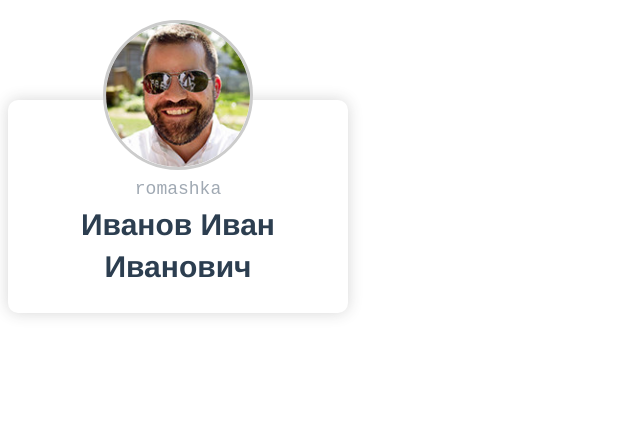
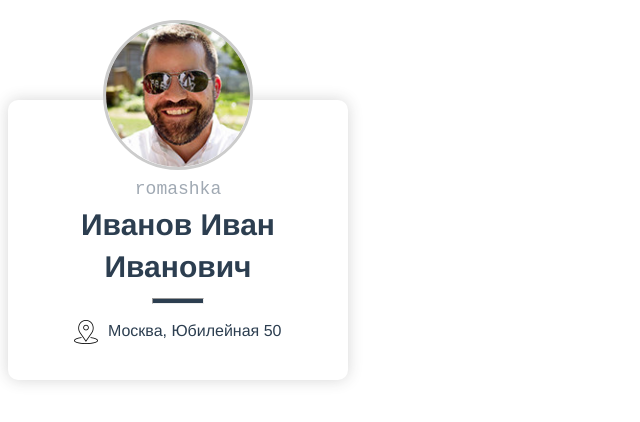
Before and after one commit to Nintiko/vue_user_card, a Vue app: page / in a window 1280 px wide. Shown: the top 422 px of the page, without its empty margins (0-640 px from the left). Built offline with nearby package versions, Linux system fonts and the light colour scheme.

Commit message:
ReadyUserCard

```diff
--- a/src/components/UserCard.vue
+++ b/src/components/UserCard.vue
@@ -3,7 +3,8 @@
     <UserImage />
     <UserNickname />
     <UserName />
-    <Line />
+    <UserLine />
+    <UserInfo />
   </div>
 </template>
 
@@ -11,7 +12,8 @@
 import UserImage from "./UserImage.vue";
 import UserNickname from "./UserNickname.vue";
 import UserName from "./UserName.vue";
-import Line from "./Line.vue";
+import UserLine from "./UserLine.vue";
+import UserInfo from "./UserInfo.vue";
 
 export default {
   name: "UserCard",
@@ -19,7 +21,8 @@ export default {
     UserImage,
     UserNickname,
     UserName,
-    Line,
+    UserLine,
+    UserInfo,
   },
 };
 </script>
--- a/src/components/UserImage.vue
+++ b/src/components/UserImage.vue
@@ -9,11 +9,11 @@ export default {
 </script>
 
 <style>
-.user-photo {
-  box-sizing: border-box;
-  height: 150px;
-  margin-top: -100px;
-  border-radius: 50%;
-  border: 3px solid #ccc;
+.user-card .user-photo {
+    box-sizing: border-box;
+    height: 150px;
+    margin-top: -100px;
+    border-radius: 50%;
+    border: 3px solid #ccc;
 }
 </style>
--- /dev/null
+++ b/src/components/UserInfo.vue
@@ -0,0 +1,19 @@
+<template>
+  <p class="user-info-item">
+    <img src="img/location.png" />
+    Москва, Юбилейная 50
+  </p>
+</template>
+
+<script>
+export default {
+    name: "UserInfo",
+}
+</script>
+
+<style>
+.user-card .user-info-item img {
+    vertical-align: middle;
+    margin-right: 5px;
+}
+</style>
--- a/src/components/Line.vue
+++ b/src/components/UserLine.vue
@@ -1,17 +1,15 @@
 <template>
-  <div>
-      <hr>
-  </div>
+  <hr />
 </template>
 
 <script>
 export default {
-  name: "Line",
+  name: "UserLine",
 };
 </script>
 
 <style>
-hr {
+.user-card hr {
   height: 4px;
   width: 50px;
   margin: 10px auto;
--- a/src/components/UserName.vue
+++ b/src/components/UserName.vue
@@ -12,10 +12,10 @@ export default {
 </script>
 
 <style>
-.user-name {
-  font-size: 30px;
-  font-weight: 900;
-  line-height: 1.4;
-  margin: 5px 0;
+.user-card .user-name {
+    font-size: 30px;
+    font-weight: 900;
+    line-height: 1.4;
+    margin: 5px 0;
 }
 </style>
--- a/src/components/UserNickname.vue
+++ b/src/components/UserNickname.vue
@@ -9,10 +9,10 @@ export default {
 </script>
 
 <style>
-.user-nickname {
-  color: #a0a9b3;
-  font-size: 18px;
-  margin: 5px 0;
-  font-family: monospace;
+.user-card .user-nickname {
+    color: #a0a9b3;
+    font-size: 18px;
+    margin: 5px 0;
+    font-family: monospace;
 }
 </style>
--- a/src/main.js
+++ b/src/main.js
@@ -1,6 +1,9 @@
 import Vue from 'vue'
 import App from './App.vue'
+import axios from 'axios'
+import VueAxios from 'vue-axios'
 
+Vue.use(VueAxios, axios)
 Vue.config.productionTip = false
 
 new Vue({
```
